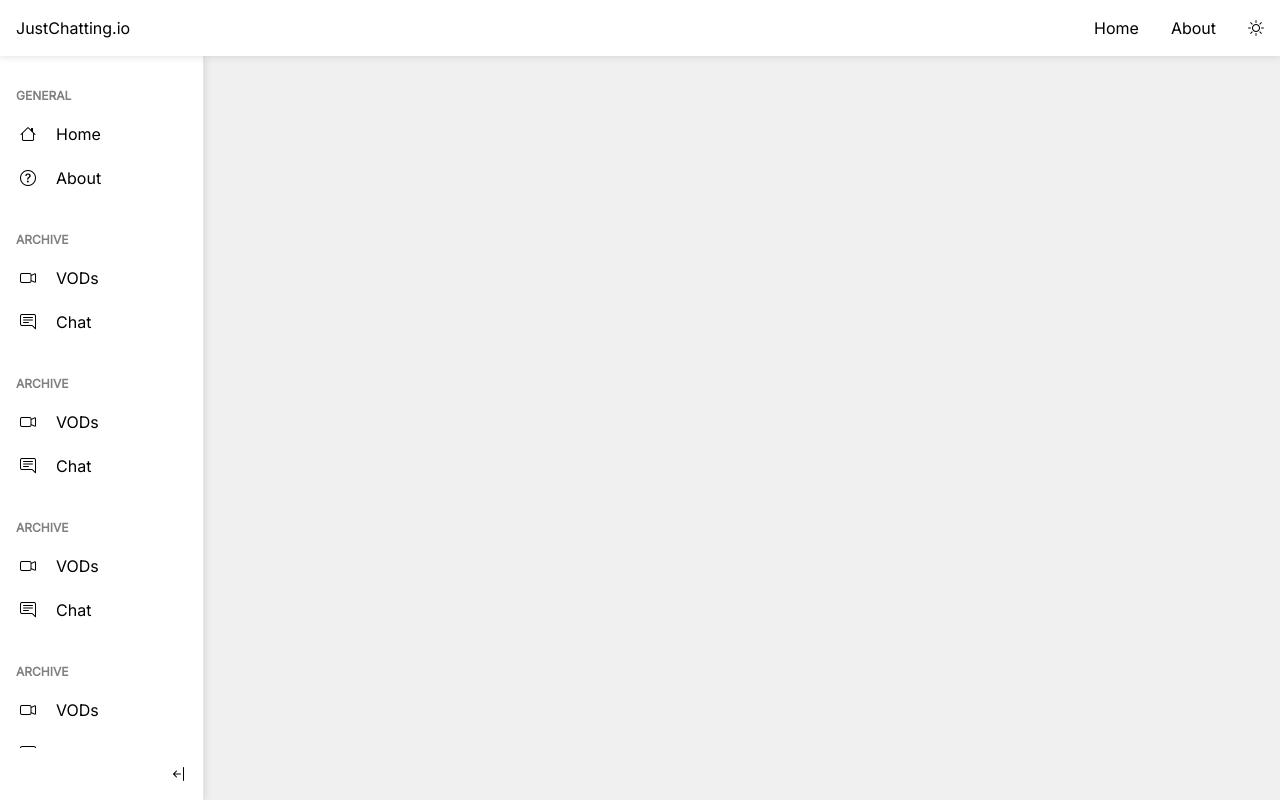
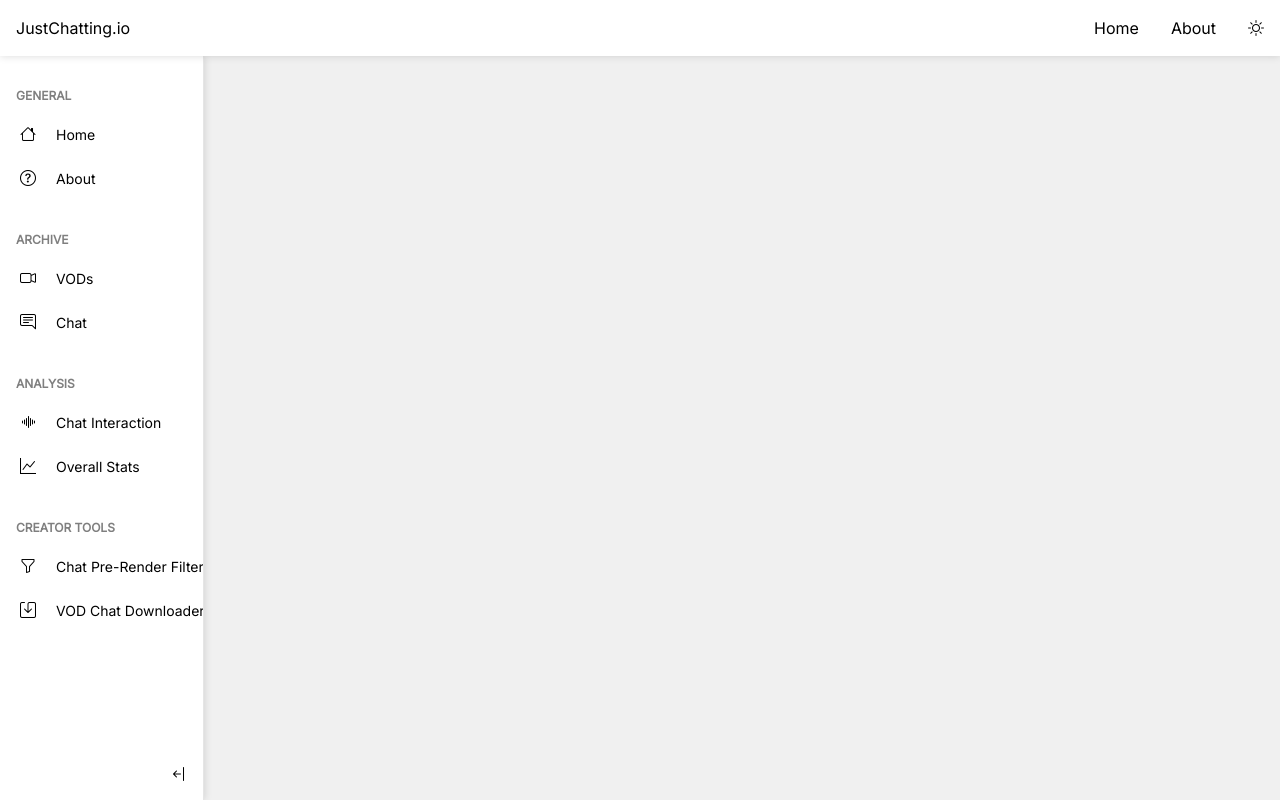
Before and after one commit to mrdarrengriffin/justchatting.io-frontend, a Vue app: page / in a window 1280 px wide. Built offline with nearby package versions, Linux system fonts and the light colour scheme.

Commit message:
Further tweaks to sidebar items

```diff
--- a/src/components/Sidebar.vue
+++ b/src/components/Sidebar.vue
@@ -28,67 +28,28 @@
                 </div>
             </div>
             <div class="sidebar__nav-group">
-                <div class="sidebar__nav-group__title">Archive</div>
+                <div class="sidebar__nav-group__title">Analysis</div>
                 <div class="sidebar__nav-group__nav">
                     <RouterLink to="/" class="nav-item">
-                        <i class="bi bi-camera-video nav-item__icon"></i>
-                        <span class="nav-item__label">VODs</span>
+                        <i class="bi bi-soundwave nav-item__icon"></i>
+                        <span class="nav-item__label">Chat Interaction</span>
                     </RouterLink>
                     <RouterLink to="/about" class="nav-item">
-                        <i class="bi bi-chat-right-text nav-item__icon"></i>
-                        <span class="nav-item__label">Chat</span>
+                        <i class="bi bi-graph-up nav-item__icon"></i>
+                        <span class="nav-item__label">Overall Stats</span>
                     </RouterLink>
                 </div>
             </div>
             <div class="sidebar__nav-group">
-                <div class="sidebar__nav-group__title">Archive</div>
+                <div class="sidebar__nav-group__title">Creator Tools</div>
                 <div class="sidebar__nav-group__nav">
                     <RouterLink to="/" class="nav-item">
-                        <i class="bi bi-camera-video nav-item__icon"></i>
-                        <span class="nav-item__label">VODs</span>
+                        <i class="bi bi-funnel nav-item__icon"></i>
+                        <span class="nav-item__label">Chat Pre-Render Filter</span>
                     </RouterLink>
                     <RouterLink to="/about" class="nav-item">
-                        <i class="bi bi-chat-right-text nav-item__icon"></i>
-                        <span class="nav-item__label">Chat</span>
-                    </RouterLink>
-                </div>
-            </div>
-            <div class="sidebar__nav-group">
-                <div class="sidebar__nav-group__title">Archive</div>
-                <div class="sidebar__nav-group__nav">
-                    <RouterLink to="/" class="nav-item">
-                        <i class="bi bi-camera-video nav-item__icon"></i>
-                        <span class="nav-item__label">VODs</span>
-                    </RouterLink>
-                    <RouterLink to="/about" class="nav-item">
-                        <i class="bi bi-chat-right-text nav-item__icon"></i>
-                        <span class="nav-item__label">Chat</span>
-                    </RouterLink>
-                </div>
-            </div>
-            <div class="sidebar__nav-group">
-                <div class="sidebar__nav-group__title">Archive</div>
-                <div class="sidebar__nav-group__nav">
-                    <RouterLink to="/" class="nav-item">
-                        <i class="bi bi-camera-video nav-item__icon"></i>
-                        <span class="nav-item__label">VODs</span>
-                    </RouterLink>
-                    <RouterLink to="/about" class="nav-item">
-                        <i class="bi bi-chat-right-text nav-item__icon"></i>
-                        <span class="nav-item__label">Chat</span>
-                    </RouterLink>
-                </div>
-            </div>
-            <div class="sidebar__nav-group">
-                <div class="sidebar__nav-group__title">Archive</div>
-                <div class="sidebar__nav-group__nav">
-                    <RouterLink to="/" class="nav-item">
-                        <i class="bi bi-camera-video nav-item__icon"></i>
-                        <span class="nav-item__label">VODs</span>
-                    </RouterLink>
-                    <RouterLink to="/about" class="nav-item">
-                        <i class="bi bi-chat-right-text nav-item__icon"></i>
-                        <span class="nav-item__label">Chat</span>
+                        <i class="bi bi-save nav-item__icon"></i>
+                        <span class="nav-item__label">VOD Chat Downloader</span>
                     </RouterLink>
                 </div>
             </div>
@@ -206,6 +167,7 @@ export default {
             .nav-item {
                 padding: .75rem 1rem;
                 white-space: nowrap;
+                font-size: 14px;
                 transition: background-color .25s ease-in-out;
 
                 &:hover {
@@ -217,6 +179,7 @@ export default {
                 }
 
                 &__icon {
+                    font-size: 16px;
                     display: inline-block;
                     margin-right: 1rem;
                     text-align: center;
```
